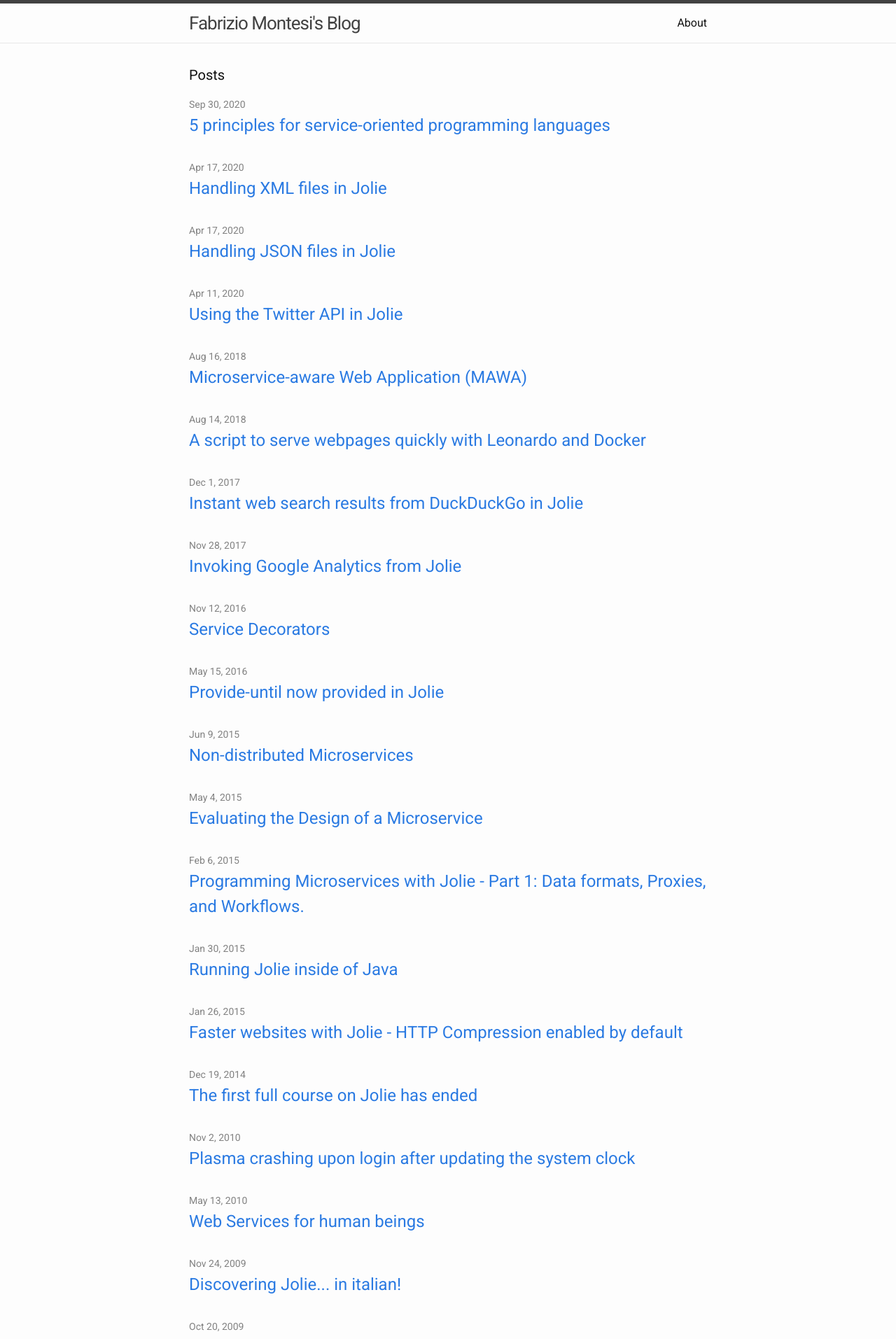
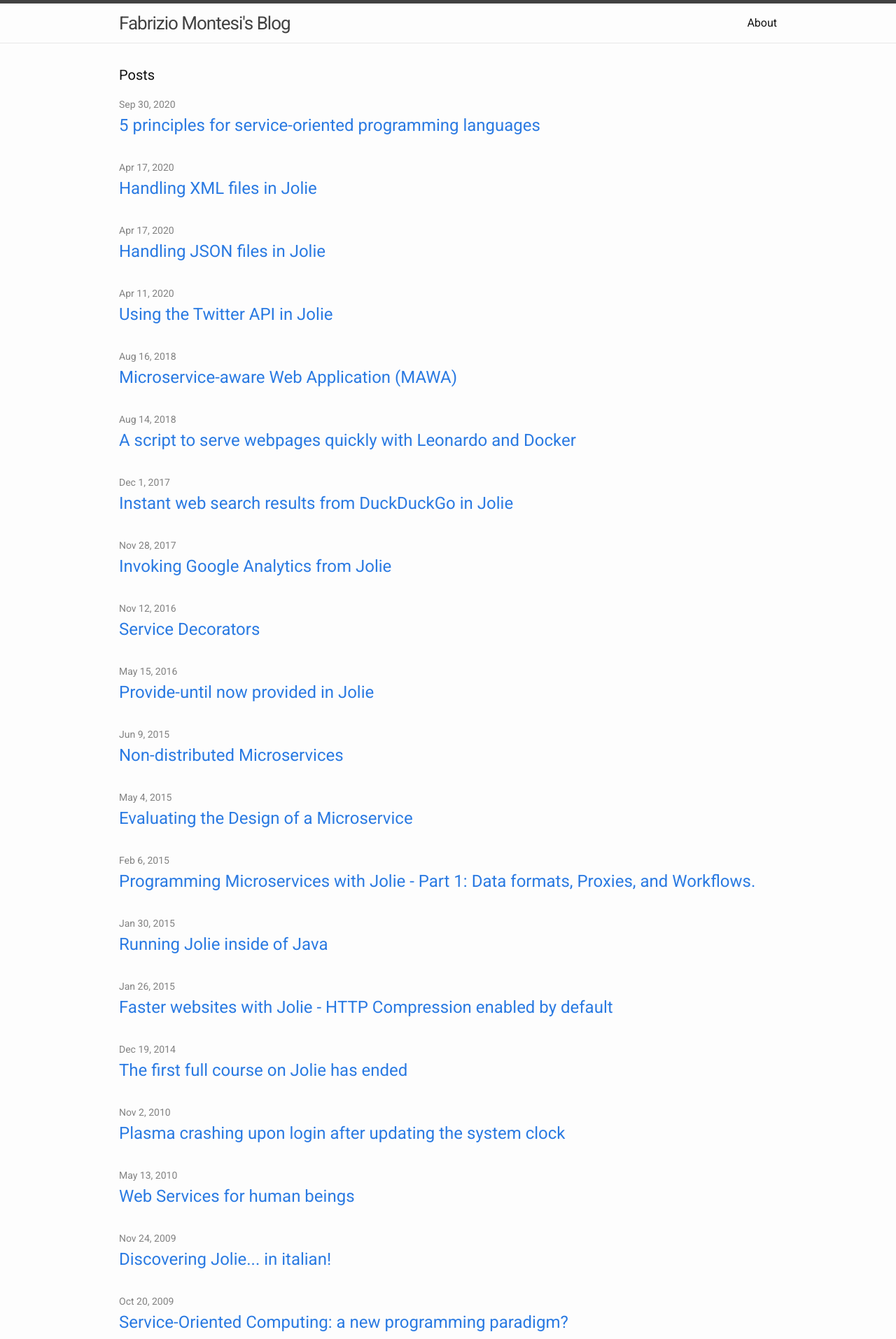
Before and after one commit to fmontesi/fmontesi.github.io, a Jekyll site: the page built from index.md, in a window 1280 px wide. Shown: the top 1913 px of the page at 70% size. Built offline with Jekyll 4.4.1, drawn with Linux system fonts in a browser that asks for light colours.

Commit message:
Font size

```diff
--- a/css/main.scss
+++ b/css/main.scss
@@ -7,7 +7,7 @@
 
 // Our variables
 $base-font-family: "Roboto", sans-serif;
-$base-font-size:   16px;
+$base-font-size:   1rem;
 $base-font-weight: 400;
 $small-font-size:  $base-font-size * 0.875;
 $base-line-height: 1.5;
@@ -23,7 +23,7 @@ $grey-color-light: lighten($grey-color, 40%);
 $grey-color-dark:  darken($grey-color, 25%);
 
 // Width of the content area
-$content-width:    800px;
+$content-width:    1000px;
 
 $on-palm:          600px;
 $on-laptop:        800px;
```
